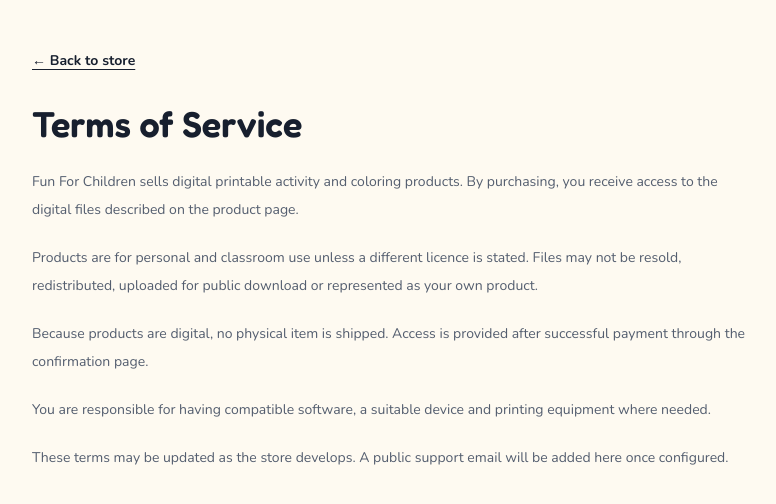
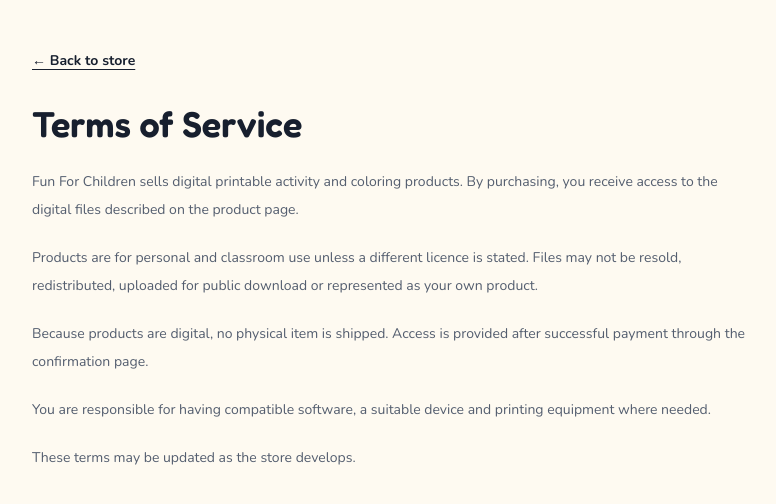
Before and after one commit to cybersimplified20-cmd/fun-for-children-store, a Next.js app: page /terms in a window 1280 px wide. Shown: the top 504 px of the page, without its empty margins (244-1020 px from the left). Built offline with nearby package versions, Linux system fonts and the light colour scheme.

Commit message:
Remove support email references

```diff
--- a/app/terms/page.tsx
+++ b/app/terms/page.tsx
@@ -10,7 +10,7 @@ export default function Page() {
         <p>Products are for personal and classroom use unless a different licence is stated. Files may not be resold, redistributed, uploaded for public download or represented as your own product.</p>
         <p>Because products are digital, no physical item is shipped. Access is provided after successful payment through the confirmation page.</p>
         <p>You are responsible for having compatible software, a suitable device and printing equipment where needed.</p>
-        <p>These terms may be updated as the store develops. A public support email will be added here once configured.</p>
+        <p>These terms may be updated as the store develops.</p>
       </div>
     </main>
   )
```
